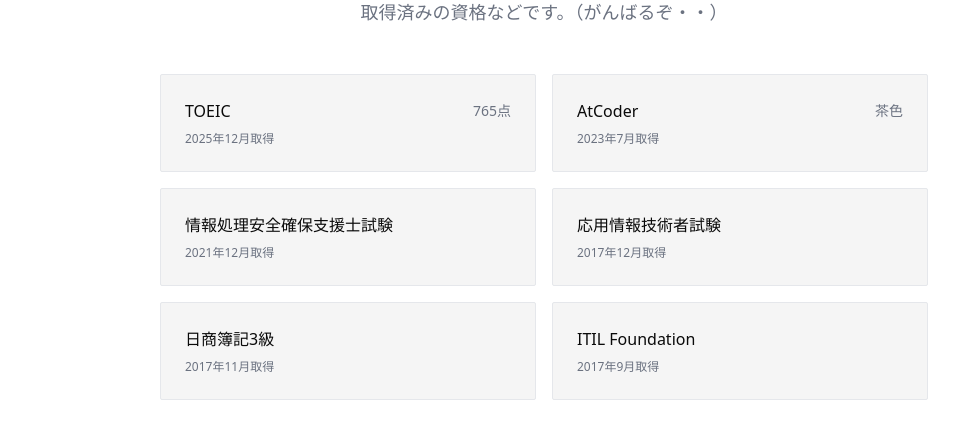
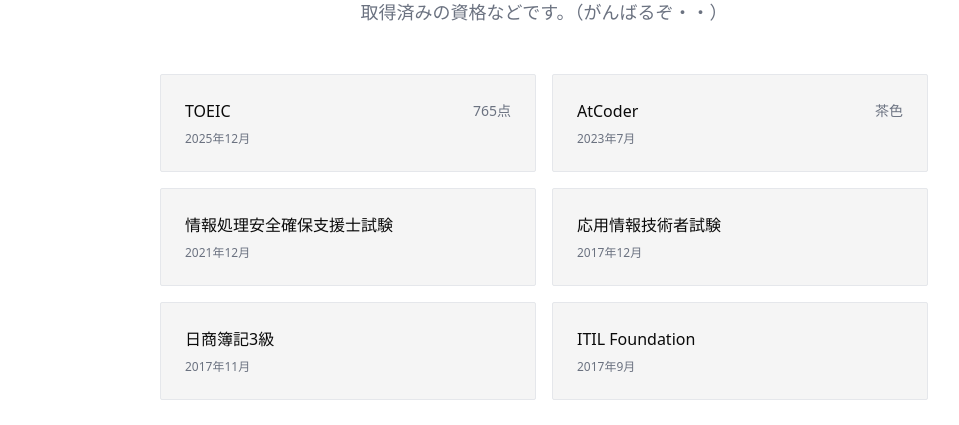
Before and after one commit to sanbay3/san_bay3_portfolio, a Next.js app: page / in a window 1280 px wide. Shown: the part 1980-2405 px from the top of the page, without its empty margins (96-1055 px from the left). Built offline with nearby package versions, Linux system fonts and the light colour scheme.

Commit message:
Fix Qualification card description

```diff
--- a/components/Qualifications.tsx
+++ b/components/Qualifications.tsx
@@ -65,7 +65,7 @@ export default function Qualifications() {
                 )}
               </div>
               {qual.date && (
-                <p className="text-text-muted text-xs mt-2">{qual.date}取得</p>
+                <p className="text-text-muted text-xs mt-2">{qual.date}</p>
               )}
             </div>
           ))}
```
